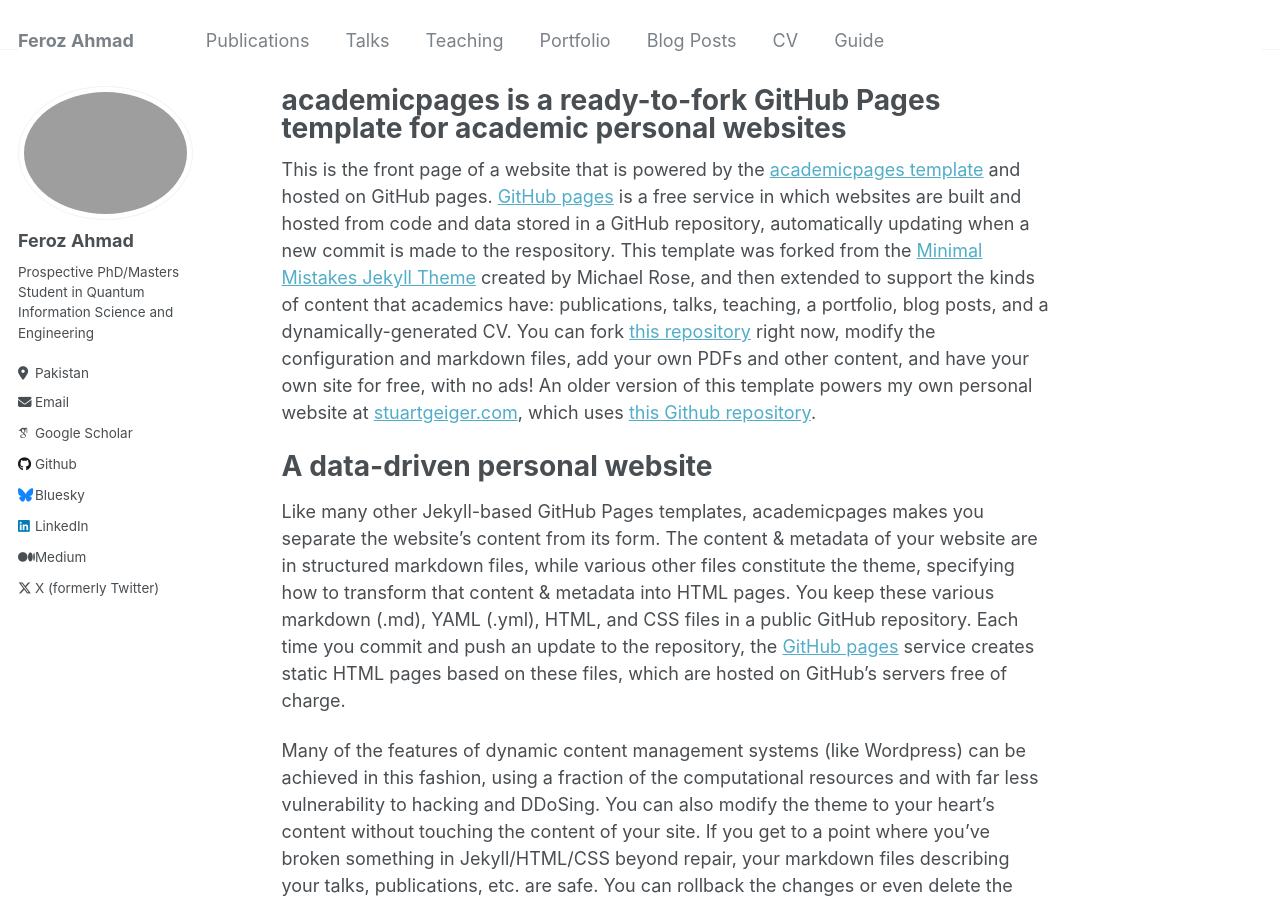
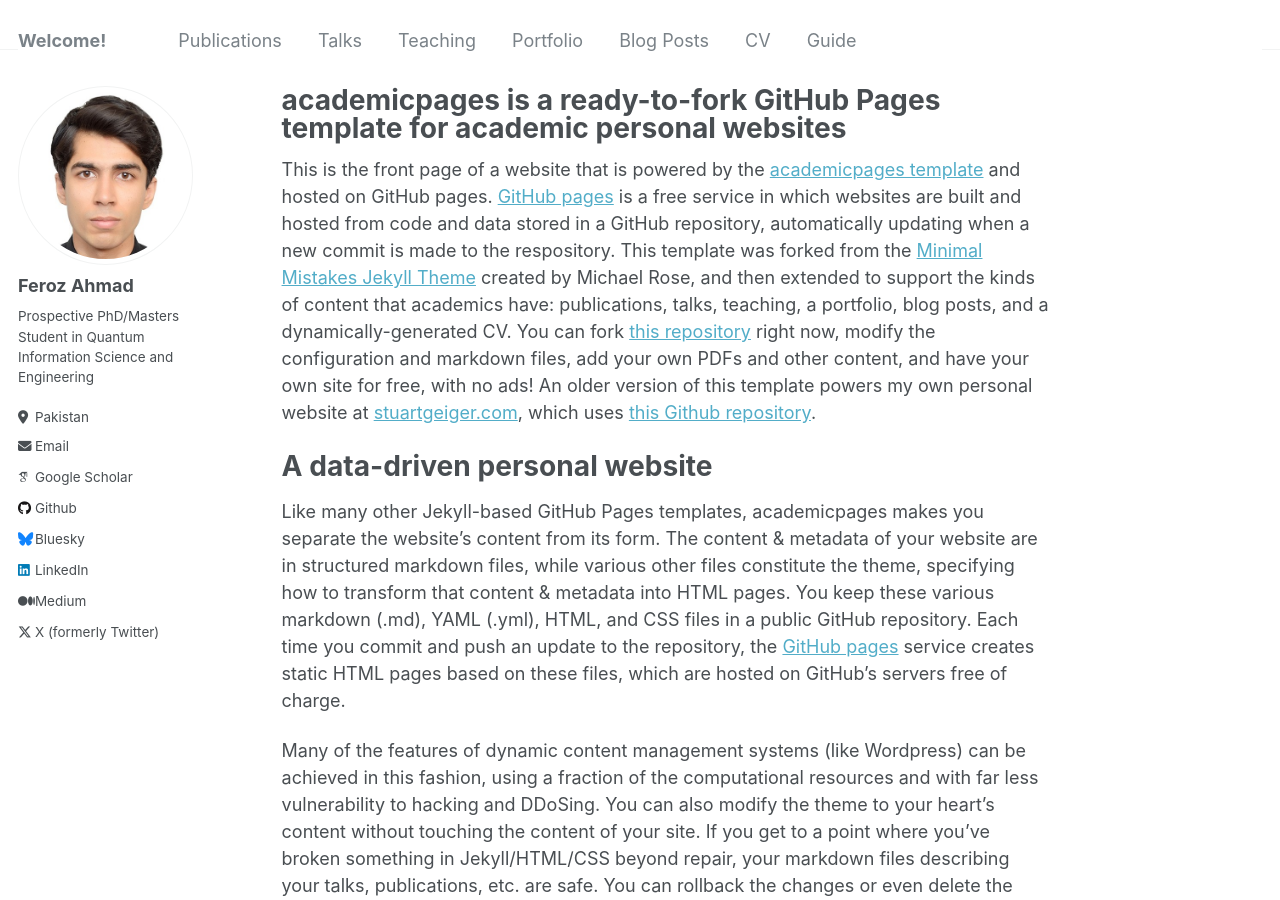
Before and after one commit to Fe-r-oz/Fe-r-oz.github.io, a Jekyll site: the page built from _pages/about.md, in a window 1280 px wide and 900 px high. Built offline with Jekyll 4.4.1, drawn with Linux system fonts in a browser that asks for light colours; some web fonts are replaced.

Commit message:
update cv

```diff
--- a/_config.yml
+++ b/_config.yml
@@ -8,7 +8,7 @@
 
 # Basic Site Settings
 locale                   : "en-US"
-title                    : "Feroz Ahmad"
+title                    : "Welcome!"
 title_separator          : "-"
 name                     : &name "Feroz Ahmad"
 description              : &description "Prospective PhD/Masters Student in Quantum Information Science and Engineering"
@@ -21,7 +21,7 @@ repository               : "Fe-r-oz/Fe-r-oz.github.io"
 #               Additional customization can be done by editing /_includes/author-profile.html
 author:
   # Biographic information
-  avatar           : "profile.png"
+  avatar           : "FerozAhmad.png"
   name             : "Feroz Ahmad"
   pronouns         :
   bio              : "Prospective PhD/Masters Student in Quantum Information Science and Engineering"
@@ -290,7 +290,6 @@ plugins:
   - jekyll-gist
   - jekyll-feed
   - jekyll-redirect-from
-  - jekyll-remote-theme
 
 # mimic GitHub Pages with --safe
 whitelist:
@@ -337,4 +336,4 @@ compress_html:
   ignore:
     envs: development
 
-remote_theme: pages-themes/architect@v0.2.0
+theme: jekyll-theme-midnight
```
